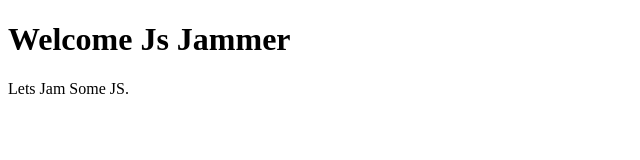
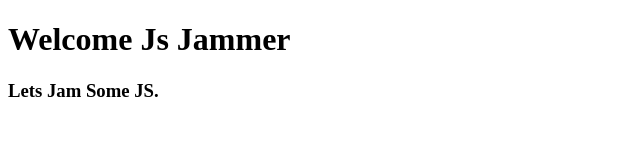
Before and after one commit to JSJammerzz/JsBoost, a plain HTML site: page index.html in a window 1280 px wide. Shown: the whole page, without its empty margins (0-640 px from the left). Drawn offline with Linux system fonts and the light colour scheme.

Commit message:
changed p to h3

```diff
--- a/index.html
+++ b/index.html
@@ -6,7 +6,7 @@
 <body>
 
 <h1>Welcome Js Jammer</h1>
-<p>Lets Jam Some JS.</p>
+<h3>Lets Jam Some JS.</h3>
 
 </body>
 </html>
```
